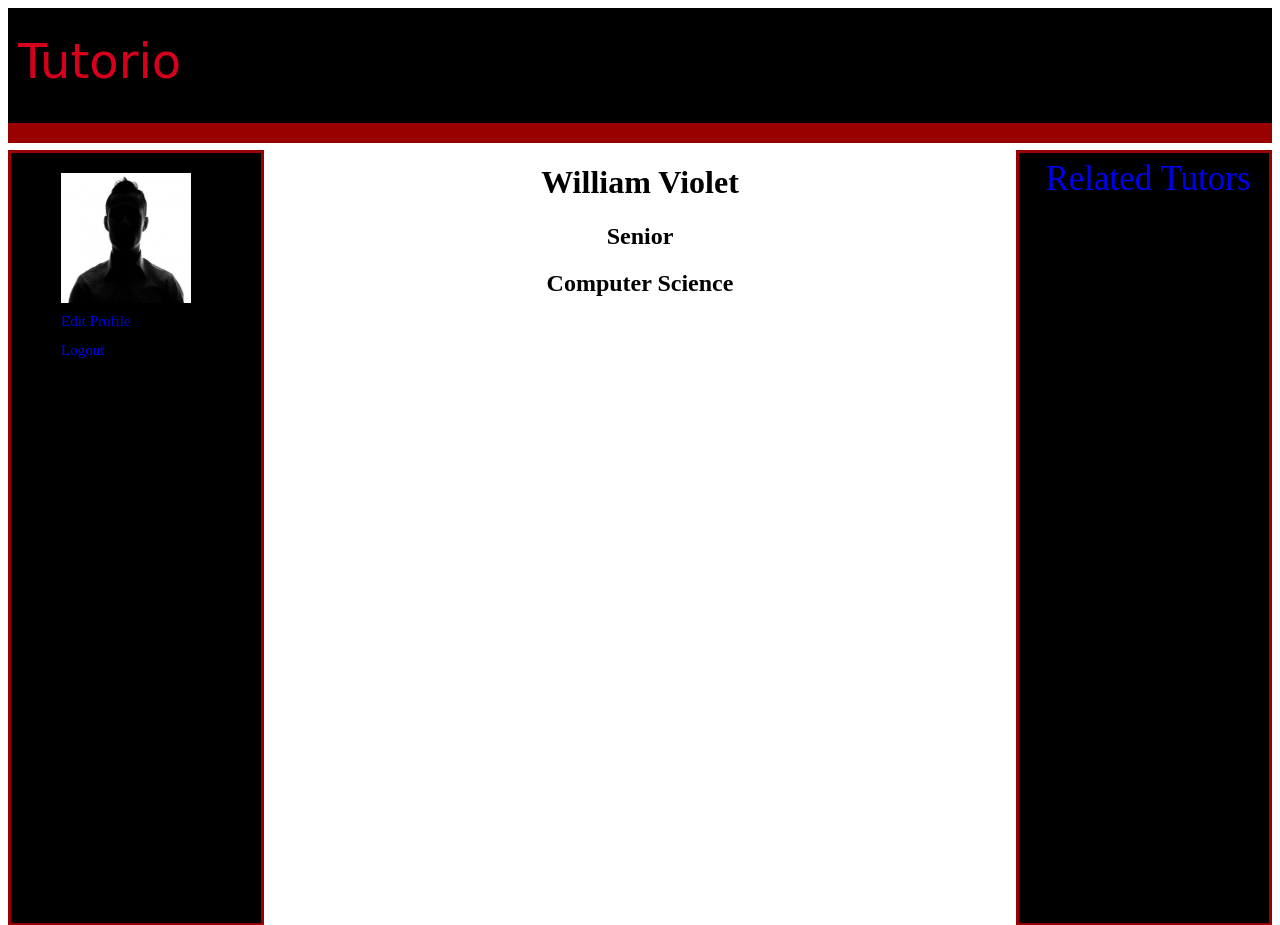
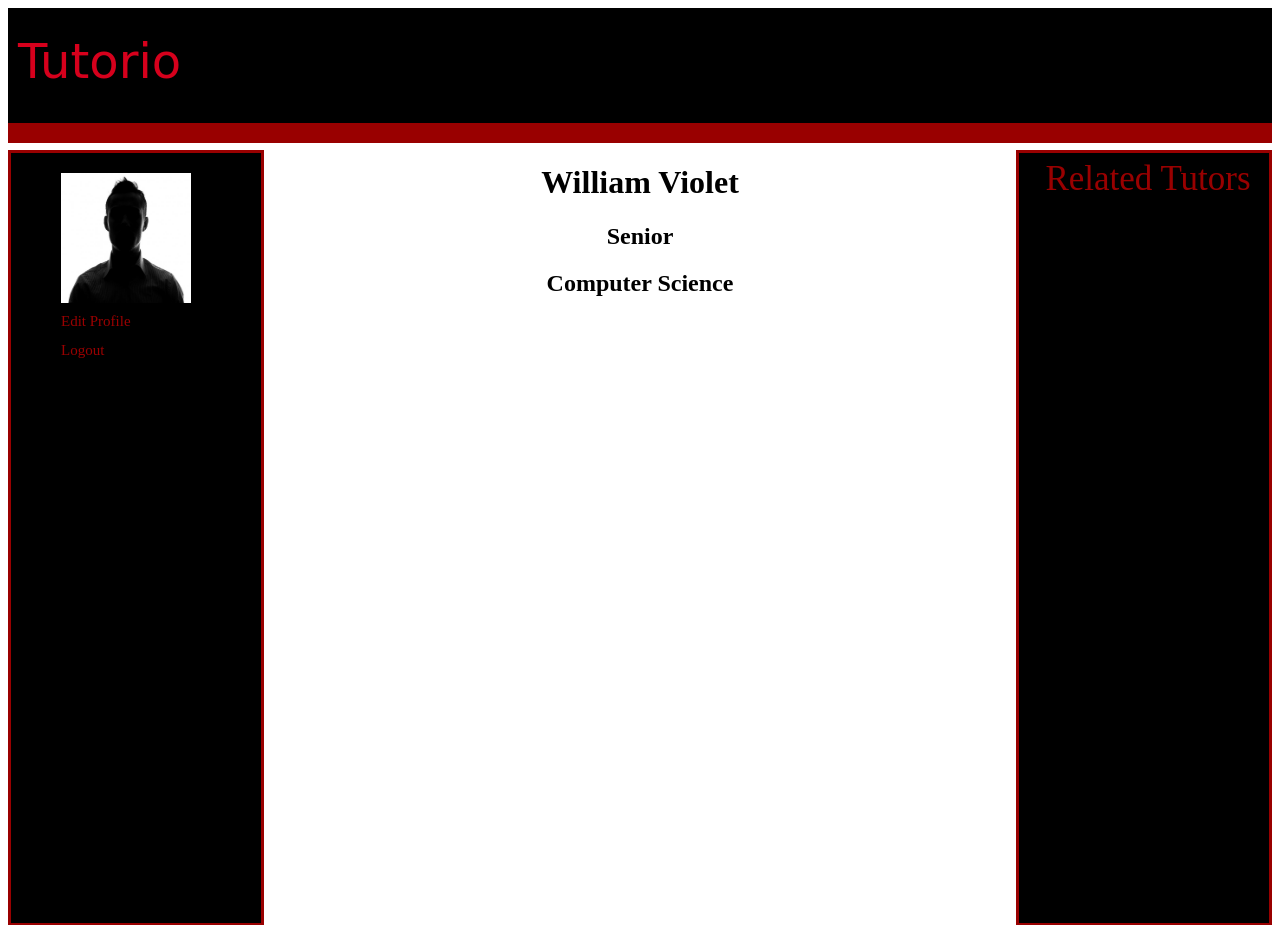
Before and after one commit to blin45/Tutorio, a PHP site: page /user_profile.html in a window 1280 px wide. Shown: the top 925 px of the page. Run offline with PHP 8.4, Linux system fonts and the light colour scheme.

Commit message:
changing user profile css

```diff
--- a/src/Style/user_profile.css
+++ b/src/Style/user_profile.css
@@ -51,7 +51,7 @@ nav.site-icon{
   padding: 6px 8px 6px 16px;
   text-decoration: none;
   font-size: 15px;
-  color #818181;
+  color: #990000;
   display: block;
   padding-left: 50px;
 }
@@ -78,7 +78,7 @@ nav.site-icon{
   padding: 6px 8px 6px 16px;
   text-decoration: none;
   font-size: 35px;
-  color white;
+  color: #990000;
   text-align: center;
   display: block;
 }
```
